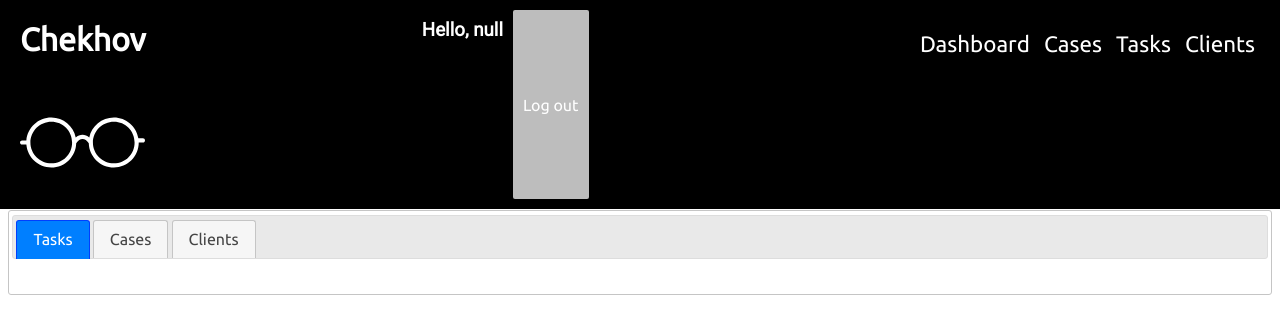
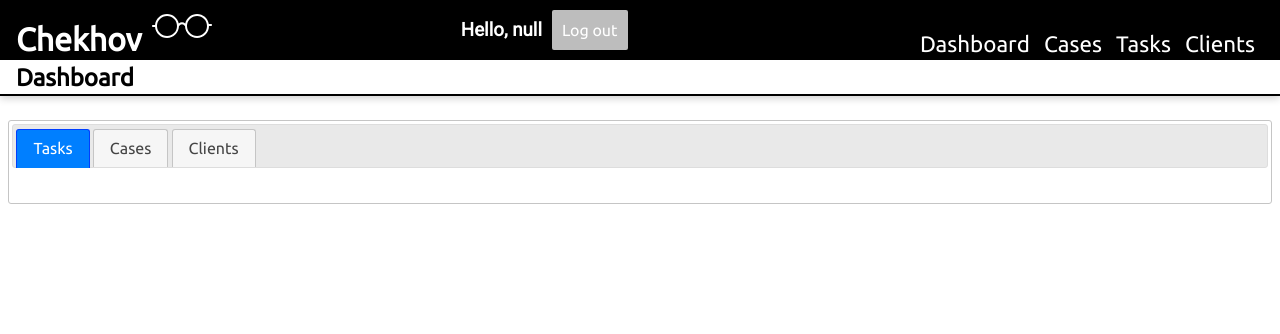
Before and after one commit to elainechan/chekhov, a website: page public/dashboard.html in a window 1280 px wide. Drawn offline with nearby package versions, Linux system fonts and the light colour scheme; no server answers; sample sign-in values are in the browser's storage.

Commit message:
Fixes top bar layouts in multiple files.

```diff
--- a/public/case.css
+++ b/public/case.css
@@ -292,6 +292,18 @@ select {
 @media only screen and (min-width: 800px) {
 	/* change widths and positions */
 
+	header {
+		display: block;
+		position: fixed;
+		background: black;
+		justify-content: space-between;
+		width: 100%;
+		top: 0;
+		left: 0;
+	}
+	h1>a {
+		color: white;
+	}
 	/* top nav */
 	.top-bar {
 		display: flex;
@@ -326,18 +338,6 @@ select {
 		margin-top: -4px;
 		vertical-align: top;
 		height: 60px;
-	}
-	header {
-		display: block;
-		position: fixed;
-		background: black;
-		justify-content: space-between;
-		width: 100%;
-		top: 0;
-		left: 0;
-	}
-	h1>a {
-		color: white;
 	}
 
 	/* Title: Case and views nav */
--- a/public/dashboard.css
+++ b/public/dashboard.css
@@ -32,6 +32,27 @@
 .top-nav li:hover {
 	background: gray;
 }
+
+.title {
+	font-size: 1em;
+	width: 100%;
+	position: fixed;
+	display: flex;
+	flex-direction: row;
+	justify-content: space-between;
+	font-family: 'Ubuntu';
+	margin-top: 79px;
+	margin-bottom: 2px;
+	background: white;
+	z-index: 1;
+	box-shadow: 0 4px 8px 0 rgba(0,0,0,0.2);
+}
+.title h2 {
+	margin-left: 10px;
+	margin-top: 6px;
+	margin-bottom: 2px;
+}
+
 main {
 	margin-top: 120px;
 	font-family: 'Roboto', sans-serif;
@@ -66,6 +87,7 @@ header {
 	background: black;
 	justify-content: space-between;
 	width: 100%;
+	height: 12%;
 	top: 0;
 	left: 0;
 	z-index: 1;
@@ -118,5 +140,114 @@ button:hover {
 
 /* Desktop */
 @media only screen and (min-width: 800px) {
+	header {
+		display: flex;
+		position: fixed;
+		background: black;
+		justify-content: space-between;
+		width: 100%;
+		top: 0;
+		left: 0;
+		z-index: 1;
+	}
+	h1>a {
+		color: white;
+	}
+	/* top nav */
+	.top-bar {
+		display: flex;
+		justify-content: space-between;
+		width: 100%;
+		height: 60px;
+	}
+	.top-nav {
+		display: block;
+		margin-right: 20px;
+	}
+	.top-nav li {
+		display: inline-block;
+		list-style: none;
+		padding: 5px;
+		font-family: 'Ubuntu', sans-serif;
+		margin-top: 10px;
+	}
+	.top-nav li a {
+		color: white;
+		font-size: 1.4em;
+	}
+	.top-nav li:hover {
+		background: gray;
+	}
+	h1 {
+		float: left;
+		font-family: 'Ubuntu', sans-serif;
+		color: white;
+	}
+	.top-logo {
+		margin-left: 16px;
+	}
+	.logo-image {
+		width: 82px;
+		margin-top: -4px;
+		vertical-align: top;
+		height: 60px;
+	}
+	.title {
+		font-size: 1em;
+		width: 100%;
+		position: fixed;
+		display: flex;
+		flex-direction: row;
+		justify-content: space-between;
+		font-family: 'Ubuntu';
+		margin-top: 60px;
+		margin-bottom: 2px;
+		padding-top: 0;
+		background: white;
+		z-index: 1;
+		box-shadow: 0 4px 8px 0 rgba(0,0,0,0.2);
+	}
+	.title h2 {
+		margin-left: 16px;
+		margin-top: 4px;
+		margin-bottom: 2px;
+	}
 
+	main {
+		margin-top: 120px;
+		font-family: 'Roboto', sans-serif;
+	}
+	.tabs {
+		position: relative;
+		min-height: 200px;
+		clear: both;
+		margin: 25px 0;
+	}
+	.tab {
+		float: left;
+	}
+
+	button {
+		padding: 10px;
+		margin: 10px;
+		background: #BDBDBD;
+		color: white;
+		font-family: 'Ubuntu', sans-serif;
+		font-size: 1em;
+		transition: background-color .3s;
+		border: none;
+		border-radius: 2px;
+		box-shadow: 0 1px 4px rgba(0, 0, 0, .6);
+		margin: 10px;
+	}
+	button:hover {
+		cursor: pointer;
+		color: gray;
+	}
+	p {
+		font-family: 'Roboto', sans-serif;
+	}
+	a {
+		text-decoration: none;
+	}
 }
--- a/public/dashboard.html
+++ b/public/dashboard.html
@@ -8,10 +8,12 @@
 </head>
 <body>
 	<header>
+		<div class="top-bar">
 			<div class="top-logo">
 					<h1><a href="./index.html">Chekhov</a></h1>
 					<img class="logo-image" src="./assets/eyeglasses1.svg" alt="Eyeglasses">
 			</div>
+
 			<div class="username">
 					<h3 class="greeting"></h3>
 					<button class="logout">Log out</button>
@@ -24,11 +26,12 @@
 			<li><a href="./client.html">Clients</a></li>
 		</ul>
 		</nav>
-	</header>
-	<main>
+	</div>
 	<div class="title">
 			<h2>Dashboard</h2>
 		</div>
+	</header>
+	<main>
   <section class="tabbed-area">
 			<div id="tabs">
 					<ul>
```
Also changed, not shown: public/hello.html (deleted, +0 -14 lines). Lines whose indentation alone changed are shown as unchanged.
